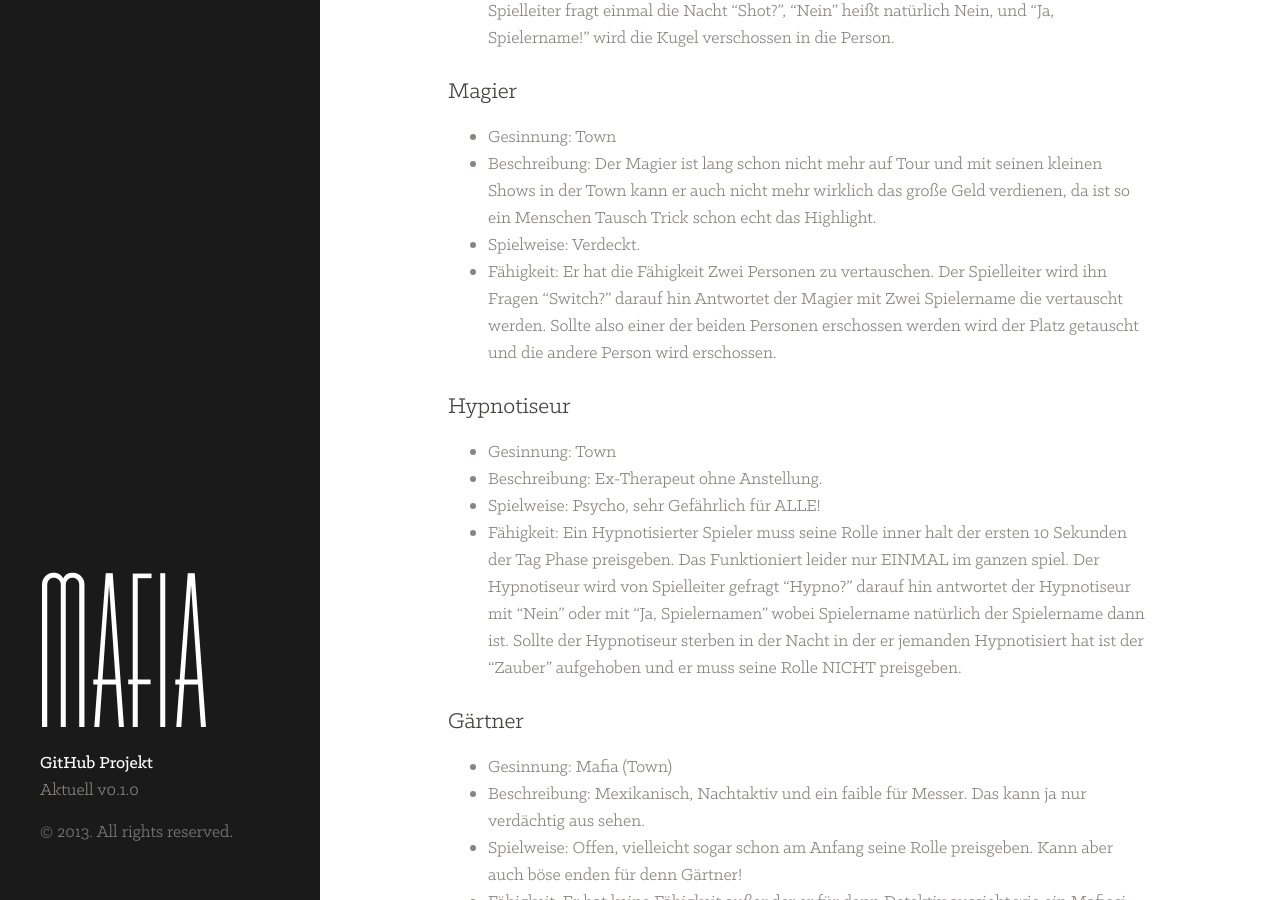
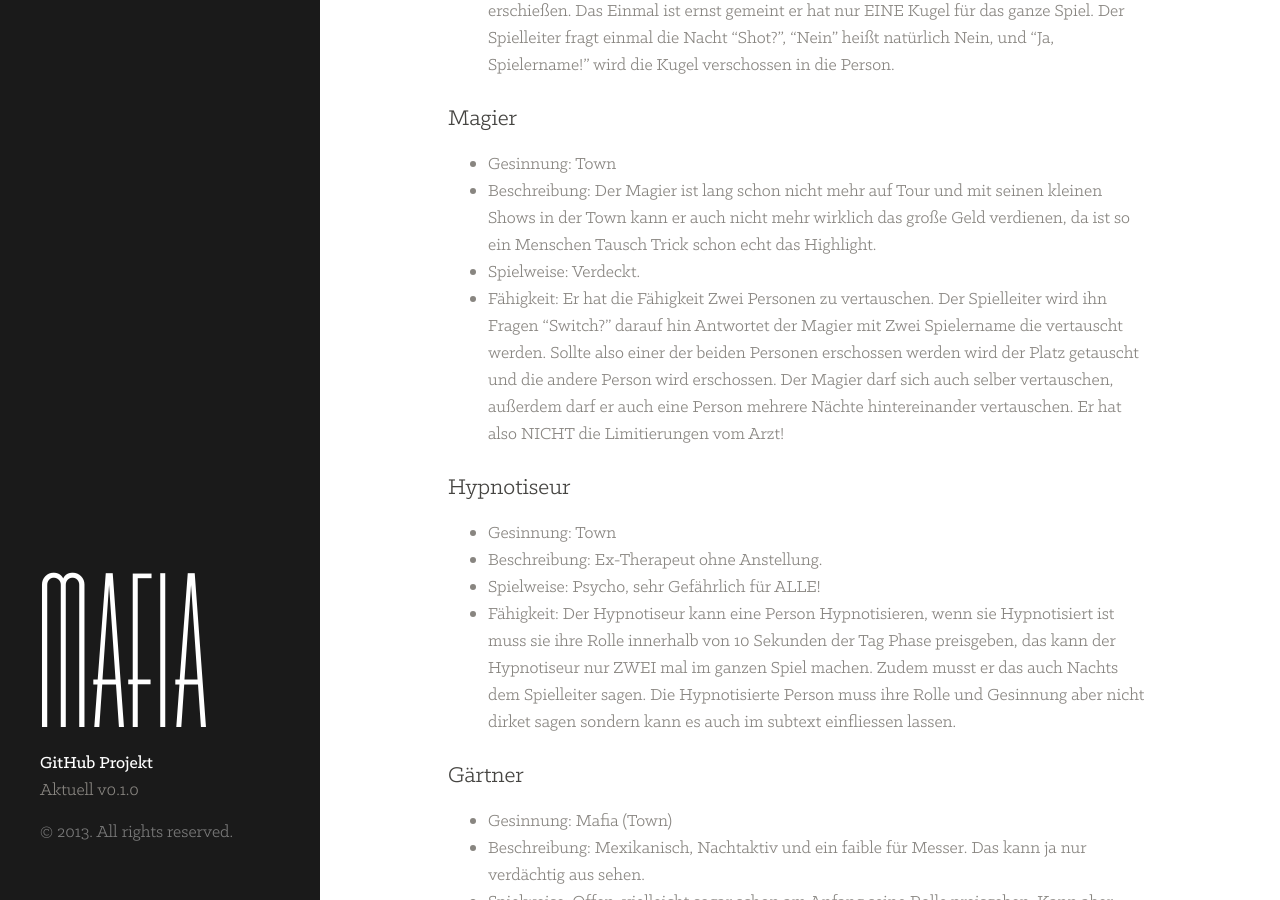
Before and after one commit to gamekeller/mafia, a Jekyll site: the page built from index.md, in a window 1280 px wide and 900 px high, scrolled down 2323 px. Built offline with Jekyll 4.4.1, drawn with Linux system fonts in a browser that asks for light colours; Markdown is read by kramdown in place of the engine named in the settings; some of the changed text lies outside the part shown.

Commit message:
Update index.md
Just some role and grammar updates!

```diff
--- a/index.md
+++ b/index.md
@@ -35,7 +35,7 @@ Natürlich brauchen die Bürger Unterstützung da sie alleine nicht Klar kommen
 - Gesinnung: Town
 - Beschreibung: Der Arzt ist eine Schwere Rolle und nicht Leicht zu spielen. Er darf seine Rolle nicht einfach so Preisgeben sonst ist er schnell das Target No. 1 bei der Mafia.
 - Spielweise: Vorsichtig!
-- Fähigkeit: Einmal Pro Nacht wird der Arzt vom Spielleiter gefragt welchen Spieler er retten will. Darauf hin musst der Arzt sich entscheiden wenn er retten will und nach dem die Mafia über die Person drüber gegangen ist die getötet werden sollte kommt der Arzt und flickt ihn oder sie wieder zusammen.
+- Fähigkeit: Einmal Pro Nacht wird der Arzt vom Spielleiter gefragt welchen Spieler er retten will. Darauf hin musst der Arzt sich entscheiden wenn er retten will und nach dem die Mafia über die Person drüber gegangen ist die getötet werden sollte kommt der Arzt und flickt ihn oder sie wieder zusammen. Er darf eine Person nicht Zweimal hintereinander retten, Außerdem darf er auch nicht sich selbst retten.
 
 ### Cop
 - Gesinnung: Town
@@ -59,13 +59,14 @@ Natürlich brauchen die Bürger Unterstützung da sie alleine nicht Klar kommen
 - Gesinnung: Town
 - Beschreibung: Der Magier ist lang schon nicht mehr auf Tour und mit seinen kleinen Shows in der Town kann er auch nicht mehr wirklich das große Geld verdienen, da ist so ein Menschen Tausch Trick schon echt das Highlight.
 - Spielweise: Verdeckt.
-- Fähigkeit: Er hat die Fähigkeit Zwei Personen zu vertauschen. Der Spielleiter wird ihn Fragen "Switch?" darauf hin Antwortet der Magier mit Zwei Spielername die vertauscht werden. Sollte also einer der beiden Personen erschossen werden wird der Platz getauscht und die andere Person wird erschossen.
+- Fähigkeit: Er hat die Fähigkeit Zwei Personen zu vertauschen. Der Spielleiter wird ihn Fragen "Switch?" darauf hin Antwortet der Magier mit Zwei Spielername die vertauscht werden. Sollte also einer der beiden Personen erschossen werden wird der Platz getauscht und die andere Person wird erschossen. Der Magier darf sich auch selber vertauschen, außerdem darf er auch eine Person mehrere Nächte hintereinander vertauschen. Er hat also NICHT die Limitierungen vom Arzt!
 
 ### Hypnotiseur
 - Gesinnung: Town
 - Beschreibung: Ex-Therapeut ohne Anstellung.
 - Spielweise: Psycho, sehr Gefährlich für ALLE!
-- Fähigkeit: Ein Hypnotisierter Spieler muss seine Rolle inner halt der ersten 10 Sekunden der Tag Phase preisgeben. Das Funktioniert leider nur EINMAL im ganzen spiel. Der Hypnotiseur wird von Spielleiter gefragt "Hypno?" darauf hin antwortet der Hypnotiseur mit "Nein" oder mit "Ja, Spielernamen" wobei Spielername natürlich der Spielername dann ist. Sollte der Hypnotiseur sterben in der Nacht in der er jemanden Hypnotisiert hat ist der "Zauber" aufgehoben und er muss seine Rolle NICHT preisgeben.
+- Fähigkeit: Der Hypnotiseur kann eine Person Hypnotisieren, wenn sie Hypnotisiert ist muss sie ihre Rolle innerhalb von 10 Sekunden der Tag Phase preisgeben, das kann der Hypnotiseur nur ZWEI mal im ganzen Spiel machen. Zudem musst er das auch Nachts dem Spielleiter sagen. Die Hypnotisierte Person muss ihre Rolle und Gesinnung aber nicht dirket sagen sondern kann es auch im subtext einfliessen lassen.
+
 
 ### Gärtner
 - Gesinnung: Mafia (Town)
```
